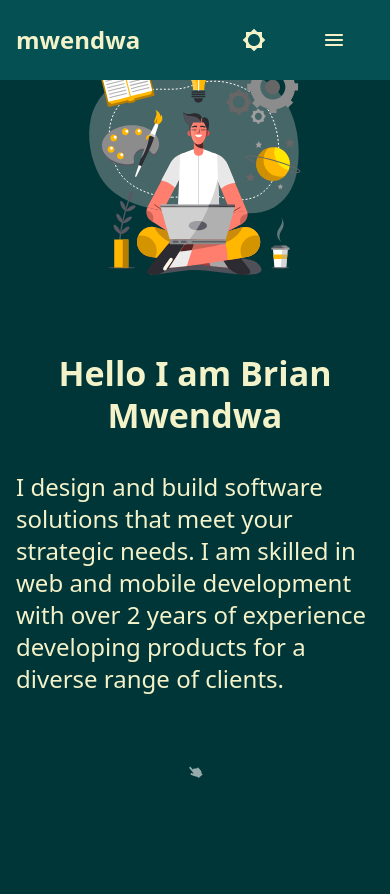
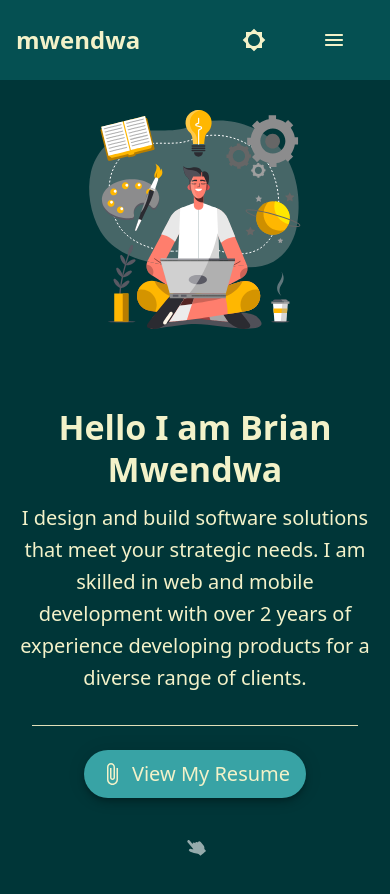
Before and after one commit to mwendwa99/my-portfolio, a React (Create React App) app in the folder client/: page / in a window 390 px wide. Shown: the top 894 px of the page. Before the commit the page ends 857 px from the top, so only its background shows below. Built offline with nearby package versions, Linux system fonts and the light colour scheme.

Commit message:
done with home page

```diff
--- a/client/src/pages/Home.jsx
+++ b/client/src/pages/Home.jsx
@@ -1,23 +1,23 @@
 import React from 'react';
-import { Box, Container, Grid, Typography, useMediaQuery } from '@mui/material';
+import { Box, Container, Grid, Typography, useMediaQuery, Divider, Fab } from '@mui/material';
 import { makeStyles } from '@mui/styles';
+import { AttachFile } from '@mui/icons-material';
 
 import LottieAnimation from '../assets/animations/LottieAnimation';
 import work from '../assets/animations/working-man.json';
 import scroll from '../assets/animations/scroll-down-animation.json';
 import upwards from '../assets/animations/upwards.json';
+import Pdf from '../document/Resume-Brian-Mwendwa.pdf';
 
 const useStyles = makeStyles((theme) => ({
     root: {
         height: '100vh',
+        marginTop: '3rem',
         display: 'flex',
         flexDirection: 'column',
         justifyContent: 'center',
         alignItems: 'center',
         color: '#F3F2C9',
-        // [theme.breakpoints.down('md')]: {
-        //     fontSize: '0.5rem',
-        // },
     },
     gridContainer: {
         display: 'flex',
@@ -26,8 +26,14 @@ const useStyles = makeStyles((theme) => ({
         alignItems: 'center',
     },
     gridItem: {
+        // alignItems: 'center',
+        height: 'auto',
         textAlign: 'center',
     },
+    fab: {
+        padding: theme.spacing(2),
+        // marginTop: theme.spacing(10),
+    }
 }));
 
 const Home = () => {
@@ -45,16 +51,25 @@ const Home = () => {
                         <Typography variant='h4' gutterBottom>
                             <strong>Hello I am Brian Mwendwa</strong>
                         </Typography>
-                        <br />
-                        <Typography variant='h5' align='left'>
+                        <Typography variant='h6' gutterBottom>
                             I design and build software solutions that meet your strategic needs.
                             I am skilled in web and mobile development with over 2 years of experience
                             developing products for a diverse range of clients.
                         </Typography>
+                        <br />
+                        <Divider variant='middle' flexItem light style={{ backgroundColor: '#F3F2C9' }} />
+                        <br />
+                        <Fab variant='extended' color='secondary' size='large'
+                            onClick={() => window.open(Pdf, '_blank')} className={classes.fab}>
+                            <AttachFile fontSize='medium' sx={{ mr: 1 }} />
+                            <Typography variant='h6'>
+                                View My Resume
+                            </Typography>
+                        </Fab>
                     </Grid>
                     {
-                        isMobile ? <LottieAnimation lotti={scroll} height='100%' width='100%' />
-                            : <LottieAnimation lotti={upwards} height='20%' width='20%' />
+                        isMobile ? <LottieAnimation lotti={scroll} height={90} width='100%' />
+                            : <LottieAnimation lotti={upwards} height={100} width={100} />
                     }
                 </Grid>
             </Container>
--- a/client/src/themes/Theme.js
+++ b/client/src/themes/Theme.js
@@ -1,11 +1,11 @@
-import { createTheme, responsiveFontSizes } from '@mui/material/styles';
-
-let theme = createTheme();
-theme = responsiveFontSizes(theme);
+import { createTheme } from '@mui/material/styles';
 
 const dark = createTheme({
     typography: {
         fontFamily: 'Noto Sans, sans-serif',
+        button: {
+            textTransform: 'none'
+        },
     },
     palette: {
         background: {
@@ -30,8 +30,8 @@ const dark = createTheme({
 const light = createTheme({
     typography: {
         fontFamily: 'Noto Sans, sans-serif',
-        [theme.breakpoints.down('md')]: {
-            fontSize: '50%',
+        button: {
+            textTransform: 'none'
         },
         allVariants: {
             color: '#F3F2C9',
@@ -43,17 +43,14 @@ const light = createTheme({
         },
         primary: {
             main: '#055052',
-            // main: '#055052',
             light: '#53B8BB',
             dark: '#003638',
             contrastText: '#F3F2C9'
         },
         secondary: {
-            // main: '#38A3A5',
             main: '#38A3A5',
             light: '#57CC99',
             dark: '#22577A',
-            // contrastText: '#80ED99'
             contrastText: '#F3F2C9'
         },
         mode: 'light',
```
Also changed, not shown: 1 other file (tests, documents, lock files or other folders).
